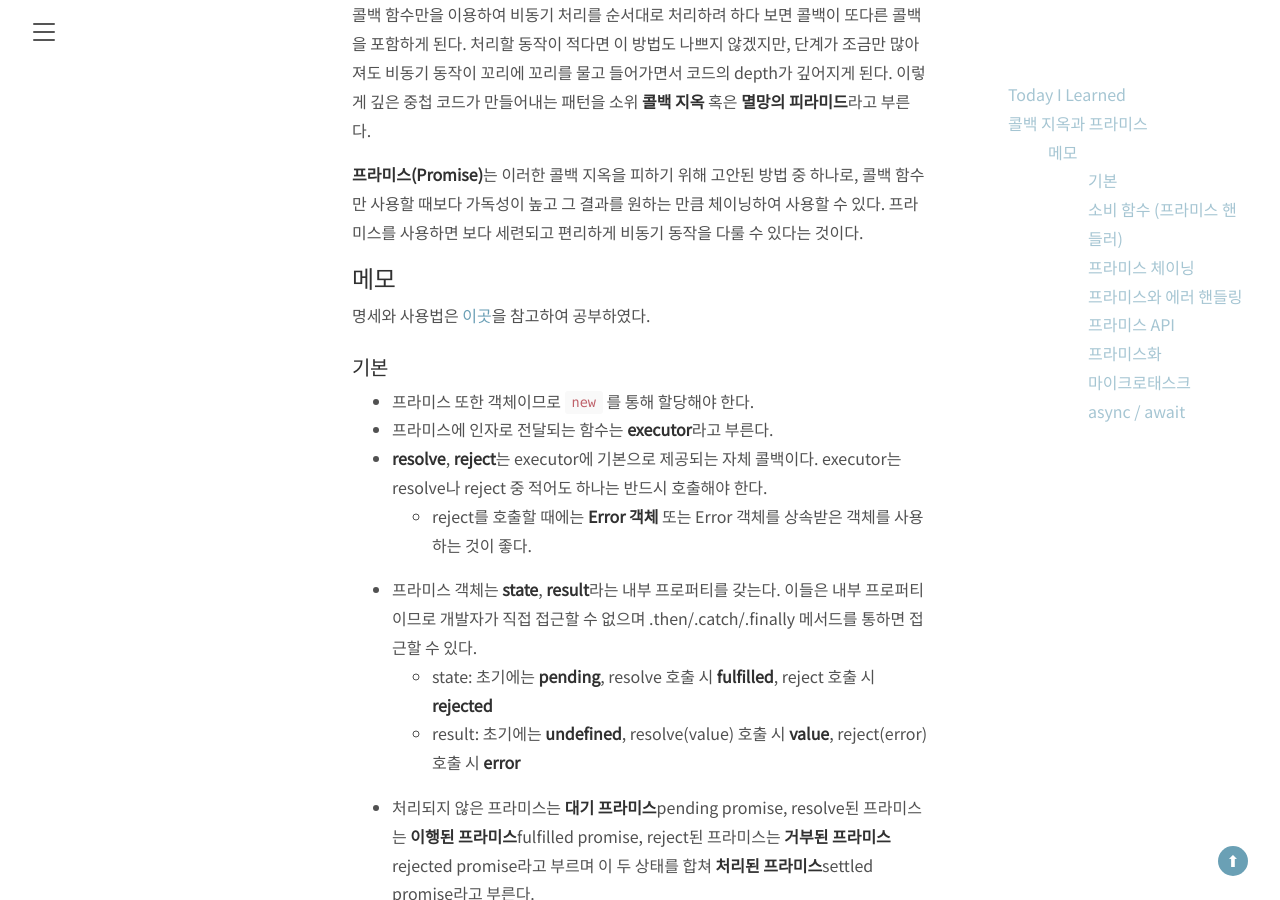
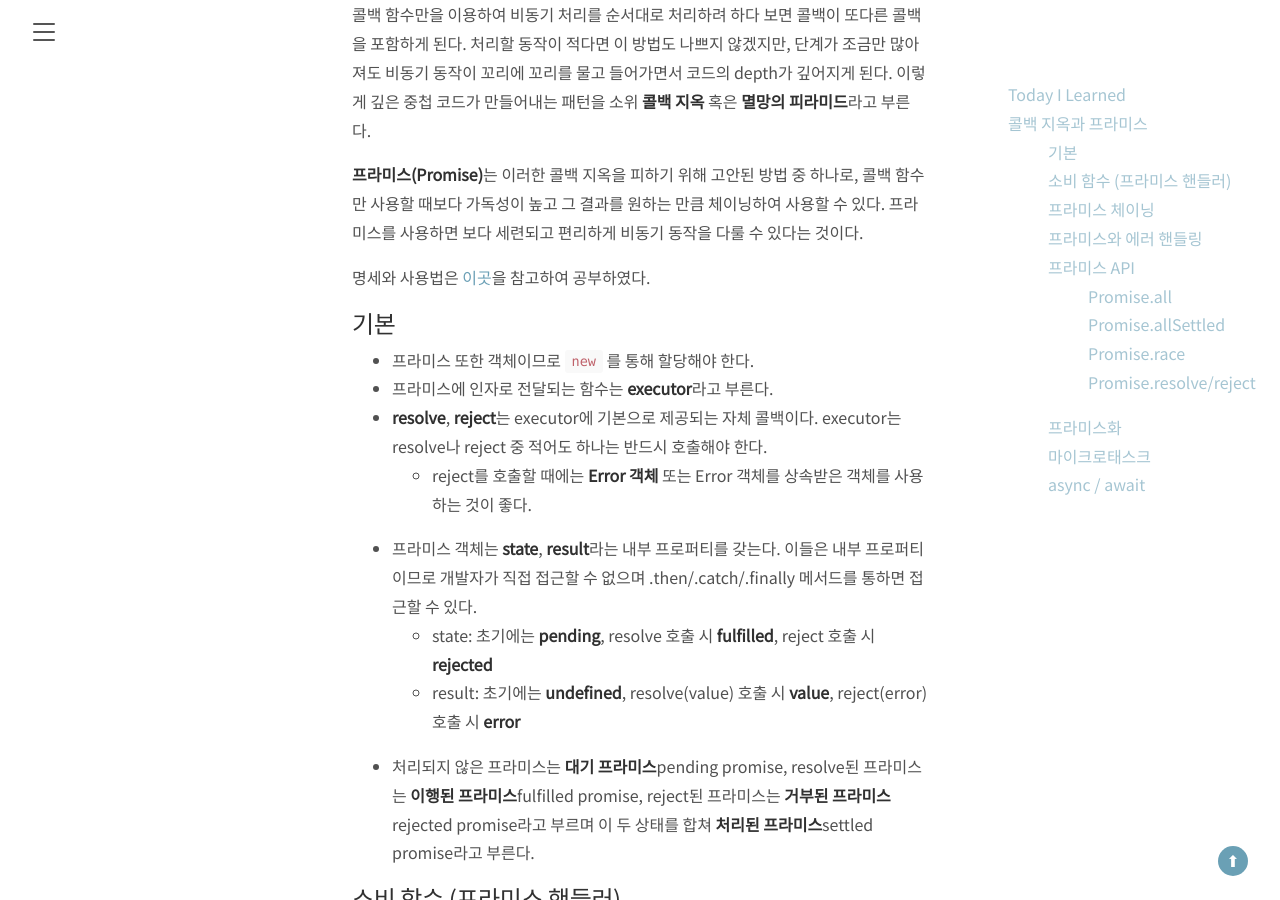
Before and after one commit to hyo-choi/hyo-choi.github.io, a Jekyll site: the page built from _posts/TIL/2021-07-14-today-I-learned.md, in a window 1280 px wide and 900 px high, scrolled down 342 px. Built offline with Jekyll 4.4.1, drawn with Linux system fonts in a browser that asks for light colours; comment, search, counter and statistics services are not loaded.

Commit message:
fix: 소제목 depth 수정

```diff
--- a/_posts/TIL/2021-07-14-today-I-learned.md
+++ b/_posts/TIL/2021-07-14-today-I-learned.md
@@ -16,11 +16,9 @@
 
 **프라미스(Promise)**는 이러한 콜백 지옥을 피하기 위해 고안된 방법 중 하나로, 콜백 함수만 사용할 때보다 가독성이 높고 그 결과를 원하는 만큼 체이닝하여 사용할 수 있다. 프라미스를 사용하면 보다 세련되고 편리하게 비동기 동작을 다룰 수 있다는 것이다.
 
-## 메모
-
 명세와 사용법은 [이곳](https://ko.javascript.info/async)을 참고하여 공부하였다.
 
-### 기본
+## 기본
 
 - 프라미스 또한 객체이므로 `new` 를 통해 할당해야 한다.
 - 프라미스에 인자로 전달되는 함수는 **executor**라고 부른다.
@@ -31,7 +29,7 @@
     - result: 초기에는 **undefined**, resolve(value) 호출 시 **value**, reject(error) 호출 시 **error**
 - 처리되지 않은 프라미스는 **대기 프라미스**pending promise, resolve된 프라미스는 **이행된 프라미스**fulfilled promise, reject된 프라미스는 **거부된 프라미스**rejected promise라고 부르며 이 두 상태를 합쳐 **처리된 프라미스**settled promise라고 부른다.
 
-### 소비 함수 (프라미스 핸들러)
+## 소비 함수 (프라미스 핸들러)
 
 - then, catch, finally 핸들러는 **항상 비동기적으로 실행**된다.
 - then 메서드는 **처리된 프라미스 두 가지를 대상**으로 실행된다. 두 개의 콜백 함수를 인자로 받을 수 있는데, 첫 번째는 이행된 프라미스를 대상으로 하는 함수, 두 번째는 거부된 프라미스를 대상으로 하는 함수이다. 이 두 가지 콜백 함수는 **프라미스의 result를 각각 인자로** 받는다.
@@ -39,14 +37,14 @@
 - catch 메서드는 **거부된 프라미스를 대상**으로 실행된다. 인자로 에러 발생 시 실행시킬 콜백 함수를 하나만 넘겨주면 된다. .then(null, handleError) 보다 문법적으로 간단하다는 사실을 제외하면 완벽하게 같은 동작을 한다.
 - finally 메서드는 **처리된 프라미스 두 가지를 대상**으로 실행된다. .then(f, f) (=같은 콜백을 넘겨주는 경우)와 유사해 보이지만 다른 점이 있다. finally 메서드의 콜백 함수는 인자를 갖지 않는다. 이 메서드는 프라미스의 이행/거부 여부를 알 수 없으며, 그저 **프라미스가 처리된 경우 공통적으로 행할 동작**(로딩 UI 제거하기 등)을 정의하기 위해 쓰인다. 또, finally 핸들러는 자동으로 다음 핸들러에 result와 error를 전달한다.
 
-### 프라미스 체이닝
+## 프라미스 체이닝
 
 - 하나의 프라미스에 then 핸들러를 여러 개 연결해 쓰는 것을 **프라미스 체이닝**이라 한다. then을 사용하면 프라미스가 반환되기 때문에 가능한 동작이다.
 - 하나의 프라미스에 then을 여러 개 각각 연결하는 것은 프라미스 체이닝이 아니다.
 - then 내부에서 프라미스를 생성하거나 반환할 수도 있다. 새로운 프라미스가 생성되어 반환되는 경우 체이닝 되어있는 다음 핸들러는 해당 프라미스가 처리될 때까지 대기하게 된다.
 - **비동기 동작은 항상 프라미스를 반환하도록 하는 것이 좋다.** 그렇게 하면 당장은 사용하지 않더라도 후에 체인을 확장하고자 할 때 손쉽게 체인을 확장할 수 있다.
 
-### 프라미스와 에러 핸들링
+## 프라미스와 에러 핸들링
 
 - 프라미스가 거부되는 경우 제어 흐름이 가장 가까운 rejection 핸들러로 넘어간다. 따라서 프라미스 체인을 사용하면 에러를 쉽게 처리할 수 있다.
 - 체인에서 에러를 가장 쉽게 처리하는 방법은 프라미스 체인의 가장 끝에 .catch 핸들러를 붙이는 것이다. 그러면 위에 체이닝 되어있는 프라미스 중 하나라도 거부될 시 .catch가 에러를 잡아준다.
@@ -55,32 +53,32 @@
     - catch에서도 더 처리할 수 없는 오류에 대한 처리를 하고 싶은 경우 내부에서 에러를 throw해주면 제어 흐름이 해당 체인에서 가장 가까운 catch로 다시 넘어가므로 정상 처리 되어야 할 부분의 동작을 뛰어넘고 에러 처리만 할 수 있다.
 - **거부 상황에 대한 동작은 핸들러를 통해 반드시 처리**해야 하며, 그럼에도 처리하지 못한/처리되지 않은 예외의 경우 (브라우저 환경에서는) unhandledrejection 이벤트로 에러를 캐치할 수 있다.
 
-### 프라미스 API
+## 프라미스 API
 
-**Promise.all**
+### Promise.all
 
 - 프라미스의 배열(정확히는 이터러블 객체)을 인자로 받는다. 프라미스가 아닌 객체도 이 인자의 구성요소가 될 수 있는데, 이 경우 값이 결과에 그대로 전달된다.
 - Promise.all이 정상 처리되면 **result의 배열을 반환**한다. 이 때 결과는 인자로 넘겨준 프라미스의 순서와 상응한다. 프라미스가 처리된 순서는 결과의 순서에 영향을 주지 않는다는 뜻이다.
 - 넘겨준 프라미스 중 하나라도 거부되면 에러와 함께 즉시 거부된다. 이 경우 다른 프라미스는 계속 호출되기는 하지만 결과는 무시된다. 프라미스 API에는 프라미스를 취소할 수 있는 기능이 포함되어있지 않다. 거부 에러는 Promise.all 전체의 결과가 된다.
 
-**Promise.allSettled**
+### Promise.allSettled
 
 - 스펙에 추가된지 얼마 되지 않은 문법으로 구식 브라우저에서 사용 시 폴리필이 필요할 수 있다.
 - 하나라도 거부되면 전부 거부되는 all과 다르게, allSetteled는 모든 프라미스가 처리될 때까지 기다린다. 모든 프라미스가 처리되고 나면 `{status:"fulfilled", value:result}`와 `{status:"rejected", reason:error}`로 이루어진 배열을 반환한다.
 
-**Promise.race**
+### Promise.race
 
 - Promise.all과 같은 인자를 받되 가장 먼저 처리된 프라미스의 결과(혹은 에러)를 반환한다.
 
-**Promise.resolve/reject**
+### Promise.resolve/reject
 
 - 각각 특정 결과와 함께 이행된 프라미스, 특정 에러와 함께 거부된 프라미스를 반환한다. async/await의 등장 이후 거의 사용되지 않는다.
 
-### 프라미스화
+## 프라미스화
 
 - 콜백을 받는 함수를 프라미스를 반환하는 함수로 바꾸는 것을 **프라미스화**promisification라고 한다.
 
-### 마이크로태스크
+## 마이크로태스크
 
 **일반 태스크 큐(=매크로태스크 큐) vs 마이크로태스크 큐** ([참고 링크](https://ko.javascript.info/event-loop))
 
@@ -88,7 +86,7 @@
 - 자바스크립트 엔진은 매크로태스크 하나를 처리하고 난 직후, **다른 매크로태스크나 렌더링 작업을 하기 전에** 마이크로태스크 큐에 있는 마이크로태스크 전부를 처리한다. 마이크로태스크 전체가 처리되는 동안에는 UI 변화나 네트워크 이벤트 핸들링이 일어나지 않는다.
 - 위에서 언급한 '처리되지 못한 거부'는 **마이크로태스크 큐 끝에서 프라미스 에러가 처리되지 못할 때** 발생한다.
 
-### async / await
+## async / await
 
 - function 키워드 앞에 **async**를 붙이면 해당 함수는 항상 프라미스를 반환한다. 프라미스가 아닌 값을 반환하더라도 해당 값을 결과로 가지는 이행된 프라미스를 반환한다.
     - 메서드 이름 앞에 async를 추가하면 클래스 메서드도 async로 사용할 수 있다.
```
